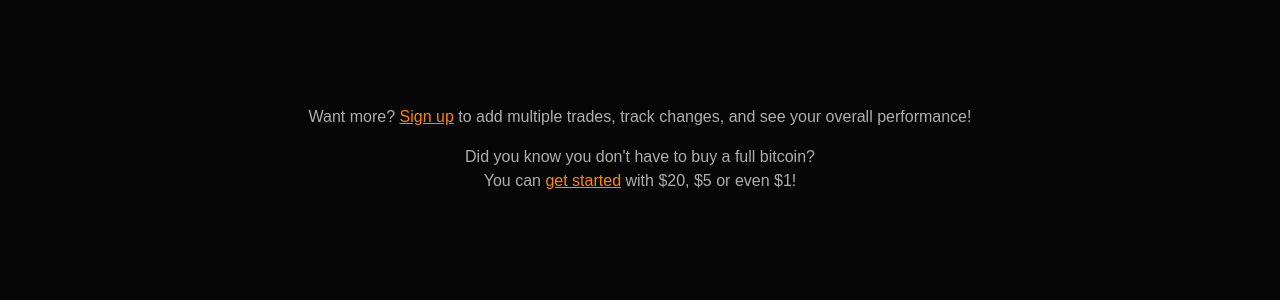
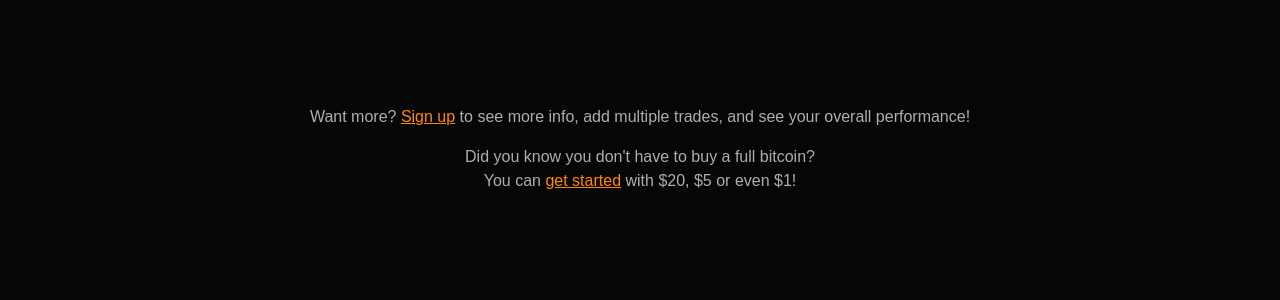
Before and after one commit to Lordkarma88/banan-asset, a Flask app: template app/templates/index.html in a window 1280 px wide. Shown: the part 1263-1563 px from the top of the page. Run offline with Flask 2, Linux system fonts and the light colour scheme; the template is opened without the code that fills it: values that come from a table or form of the project are taken from there, others are empty; parts of the project's set-up code (start-up, migrations or seed data) failed here and were passed over.

Commit message:
changed signup invitation text

```diff
--- a/app/templates/index.html
+++ b/app/templates/index.html
@@ -156,7 +156,7 @@
       {% if current_user.is_anonymous %}
       <p>Want more?
         <a href="/signup" class="text-warning">Sign up</a>
-        to add multiple trades, track changes, and see your overall performance!
+        to see more info, add multiple trades, and see your overall performance!
       </p>
       {% endif %}
 
```
